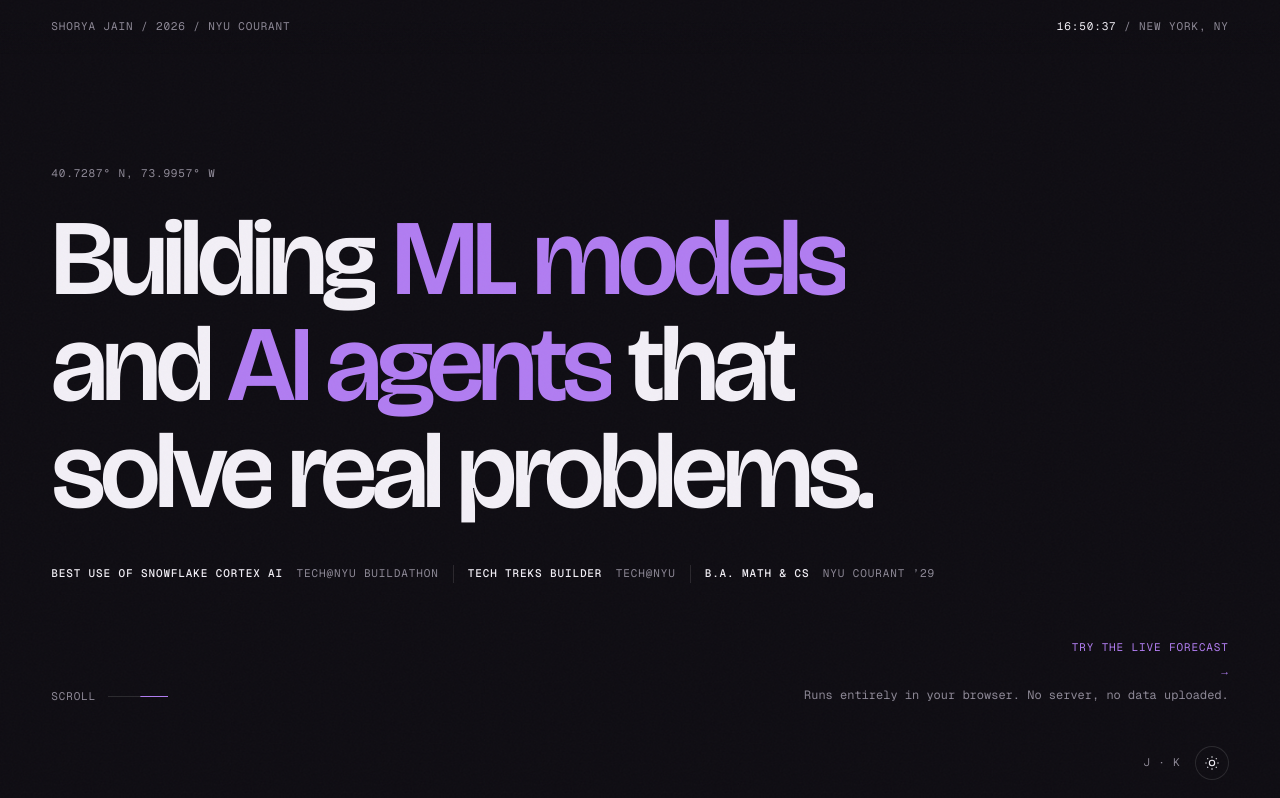
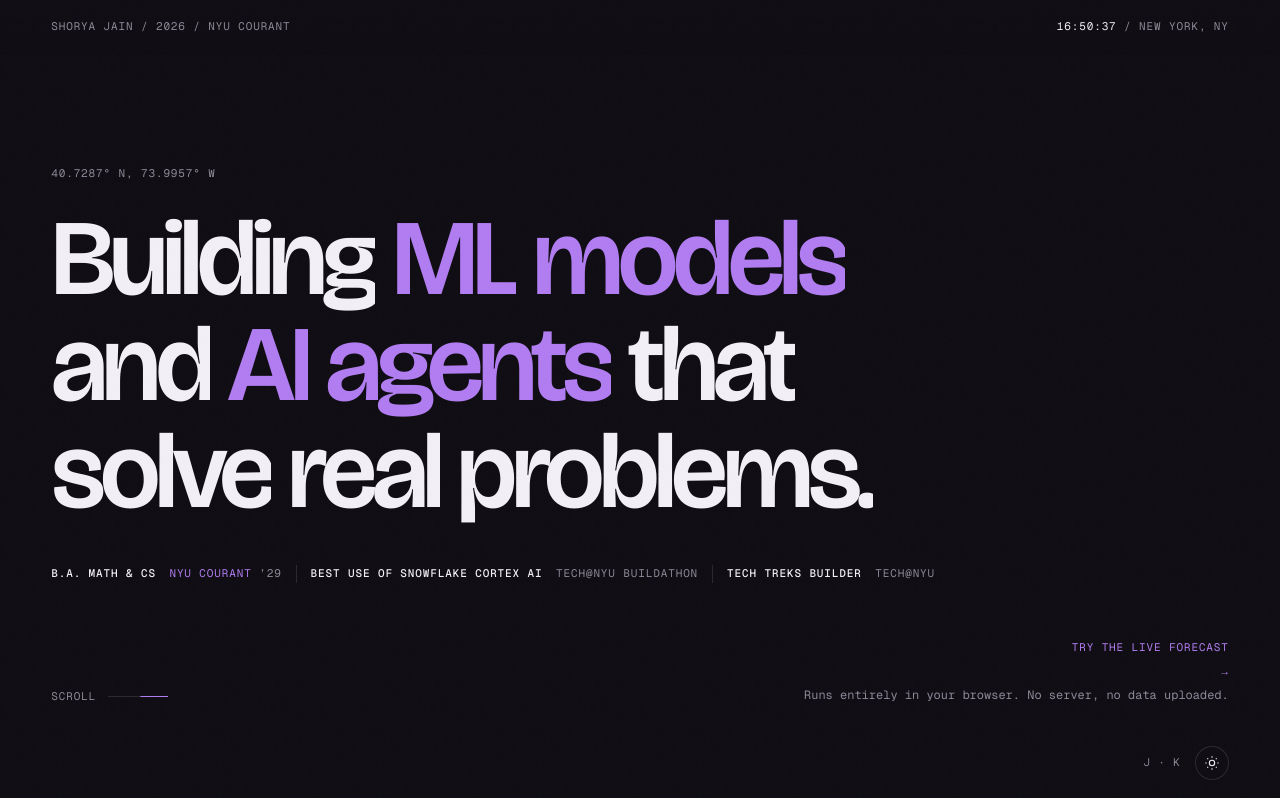
Before and after one commit to shorjain/shoryajain.com, a plain HTML site: page index.html in a window 1280 px wide. Shown: the top 798 px of the page. Drawn offline with nearby package versions, Linux system fonts and the light colour scheme; no server answers.

Commit message:
Lead hero badges with degree; NYU Courant in violet

```diff
--- a/index.html
+++ b/index.html
@@ -55,9 +55,9 @@
         <span class="m"><span class="w">Building</span></span> <span class="m"><span class="w italic">ML</span></span> <span class="m"><span class="w italic">models</span></span> <span class="m"><span class="w">and</span></span> <span class="m"><span class="w italic">AI</span></span> <span class="m"><span class="w italic">agents</span></span> <span class="m"><span class="w">that</span></span> <span class="m"><span class="w">solve</span></span> <span class="m"><span class="w">real</span></span> <span class="m"><span class="w">problems.</span></span>
       </h1>
       <ul class="creds mono reveal">
+        <li><b>B.A. MATH &amp; CS</b> <span class="hl">NYU Courant</span> ’29</li>
         <li><b>BEST USE OF SNOWFLAKE CORTEX AI</b> Tech@NYU Buildathon</li>
         <li><b>TECH TREKS BUILDER</b> Tech@NYU</li>
-        <li><b>B.A. MATH &amp; CS</b> NYU Courant ’29</li>
       </ul>
       <div class="hero-foot">
         <a href="#about" class="mono scroll-cue" data-cursor="Scroll">SCROLL <span class="cue-line"></span></a>
--- a/styles.css
+++ b/styles.css
@@ -133,6 +133,7 @@ main { padding: 0 var(--pad); }
 .creds li { padding-right: 14px; margin-right: 14px; border-right: 1px solid var(--line); }
 .creds li:last-child { border: 0; }
 .creds b { color: var(--fg); font-weight: 500; margin-right: 6px; }
+.creds .hl { color: var(--accent); }
 .hero-sub { color: var(--muted); max-width: 620px; font-size: 18px; margin: 1.6rem 0 0; }
 .hero-foot { display: flex; justify-content: space-between; align-items: flex-end; gap: 2rem; margin-top: 3.5rem; flex-wrap: wrap; }
 .scroll-cue { color: var(--muted); display: flex; align-items: center; gap: 12px; }
```
